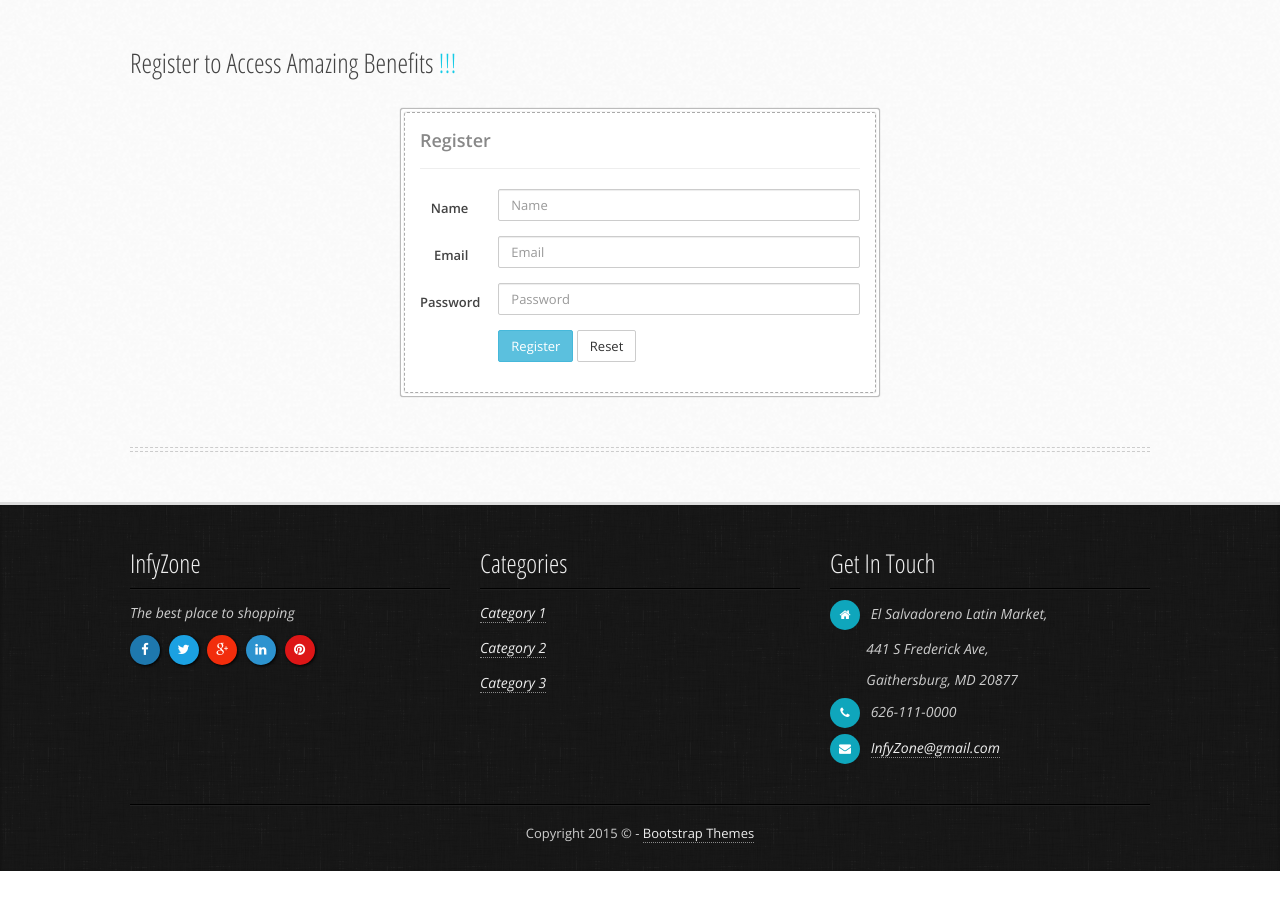
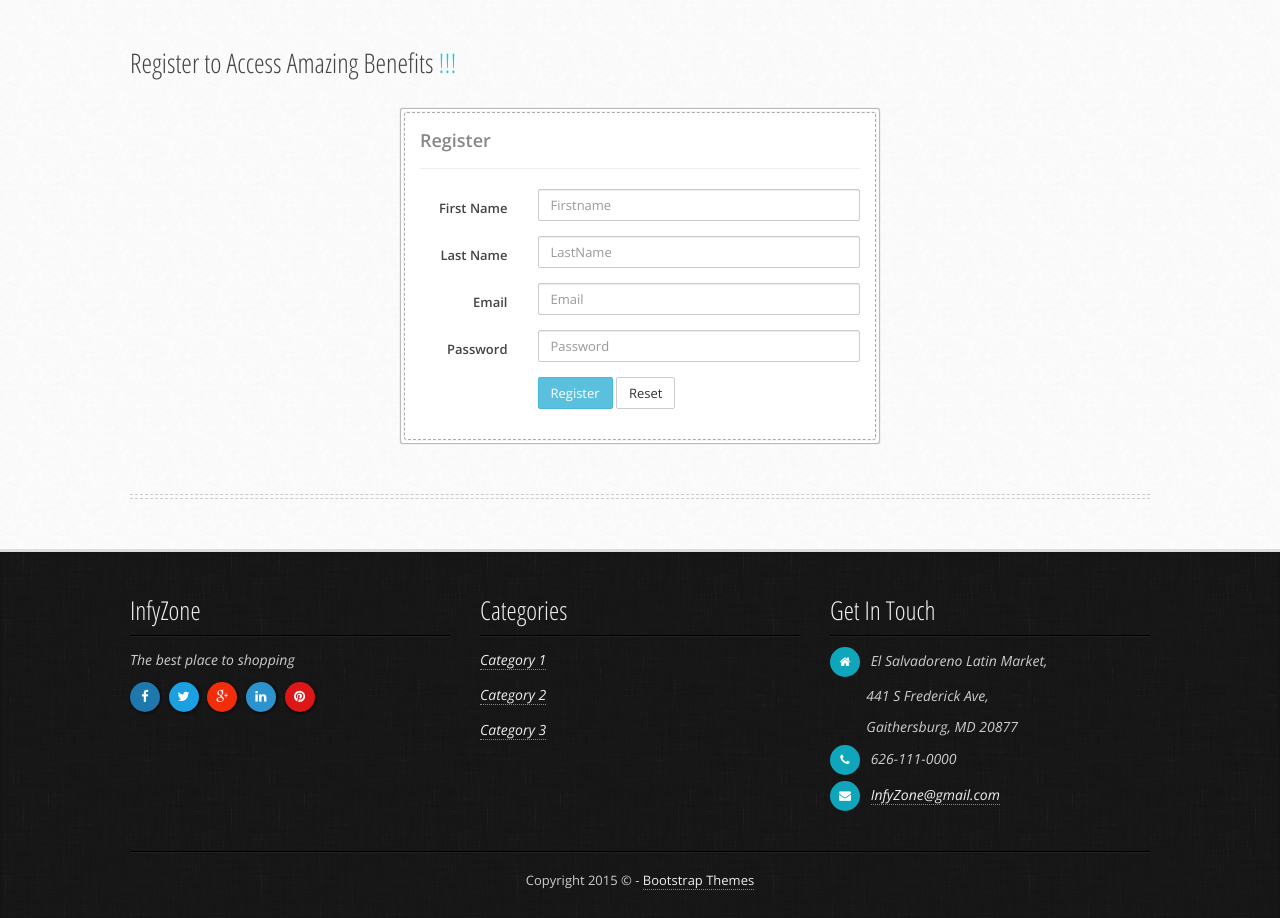
Before and after one commit to jasoniem9246/InfyZone, a Java web app: page /register.jsp in a window 1280 px wide. Shown: the part 70-988 px from the top of the page. Before the commit the page ends 941 px from the top, so only its background shows below. Run offline with Tomcat 11, a stand-in JSP engine, Linux system fonts and the light colour scheme; the template is opened without the code that fills it, so the values that code supplies are empty; some libraries are stand-ins or nearby versions.

Commit message:
Update Register.jsp

```diff
--- a/InfyZone/WebContent/register.jsp
+++ b/InfyZone/WebContent/register.jsp
@@ -17,25 +17,31 @@
                            <h3>Register</h3>
                            <form class="form-horizontal" role="form" method="post" action="RegisterUser">
                              <div class="form-group">
-                               <label for="inputName" class="col-lg-2 control-label">Name</label>
-                               <div class="col-lg-10">
-                                 <input type="text" class="form-control" id="inputName" placeholder="Name" name="name">
+                               <label for="inputName" class="col-lg-3 control-label">First Name</label>
+                               <div class="col-lg-9">
+                                 <input type="text" class="form-control" id="firstname" placeholder="Firstname" name="firstname">
                                </div>
                              </div>
                              <div class="form-group">
-                               <label for="inputEmail1" class="col-lg-2 control-label">Email</label>
-                               <div class="col-lg-10">
-                                 <input type="email" class="form-control" id="inputEmail1" placeholder="Email" name="email">
+                               <label for="inputName" class="col-lg-3 control-label">Last Name</label>
+                               <div class="col-lg-9">
+                                 <input type="text" class="form-control" id="lastname" placeholder="LastName" name="lastname">
                                </div>
                              </div>
                              <div class="form-group">
-                               <label for="inputPassword1" class="col-lg-2 control-label">Password</label>
-                               <div class="col-lg-10">
+                               <label for="inputEmail1" class="col-lg-3 control-label">Email</label>
+                               <div class="col-lg-9">
+                                 <input type="email" class="form-control" id="inputEmail1" placeholder="Email" name="registerEmail">
+                               </div>
+                             </div>
+                             <div class="form-group">
+                               <label for="inputPassword1" class="col-lg-3 control-label">Password</label>
+                               <div class="col-lg-9">
                                  <input type="password" class="form-control" id="inputPassword1" placeholder="Password" name="password">
                                </div>
                              </div>
                              <div class="form-group">
-                               <div class="col-lg-offset-2 col-lg-10">
+                               <div class="col-lg-offset-3 col-lg-10">
                                  <button type="submit" class="btn btn-info" name="register" value="register">Register</button>
                                  <button type="reset" class="btn btn-default">Reset</button>
                                </div>
```
